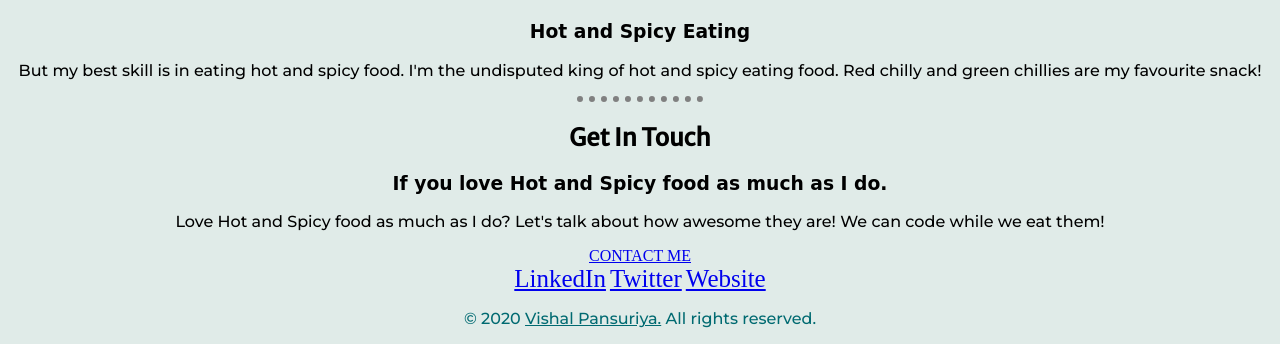
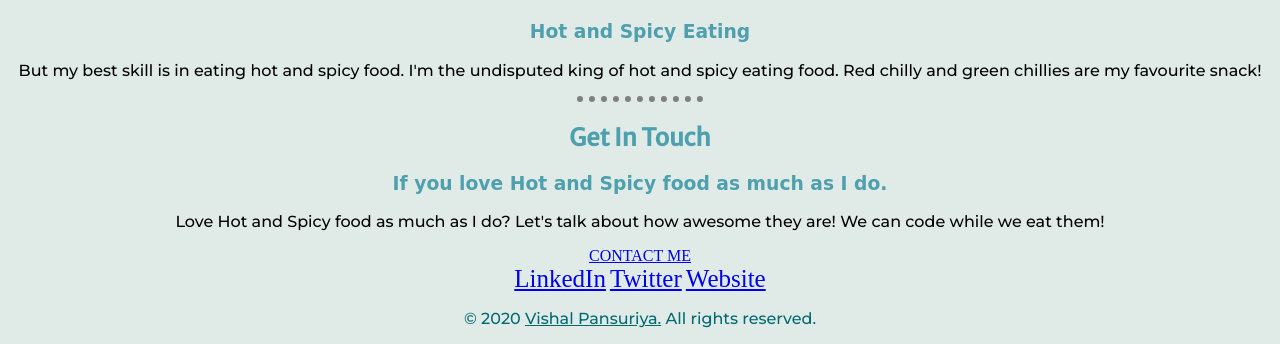
Before and after one commit to VishalP130821/new_cv, a PHP site: page / in a window 1280 px wide. Shown: the part 1900-2244 px from the top of the page. Run offline with PHP 8.4, Linux system fonts and the light colour scheme; some web fonts are replaced.

Commit message:
Update styles.css

```diff
--- a/styles.css
+++ b/styles.css
@@ -11,12 +11,13 @@ h1{
   color: #45b29a;
 }
 h2{
+  color: #4ea0ae;
   font-family: 'Merriweather Sans', sans-serif;
 }
 
 h3{
+  color: #4ea0ae;
   font-family: 'Merienda One', cursive;
-
 }
 
 .A_programmer{
@@ -72,6 +73,10 @@ a:hover{
   font-size: 25px;
 }
 
+.red-hot{
+  color: red;
+}
+
 hr{
   border-style: none;
   border-top-style: dotted;
```
